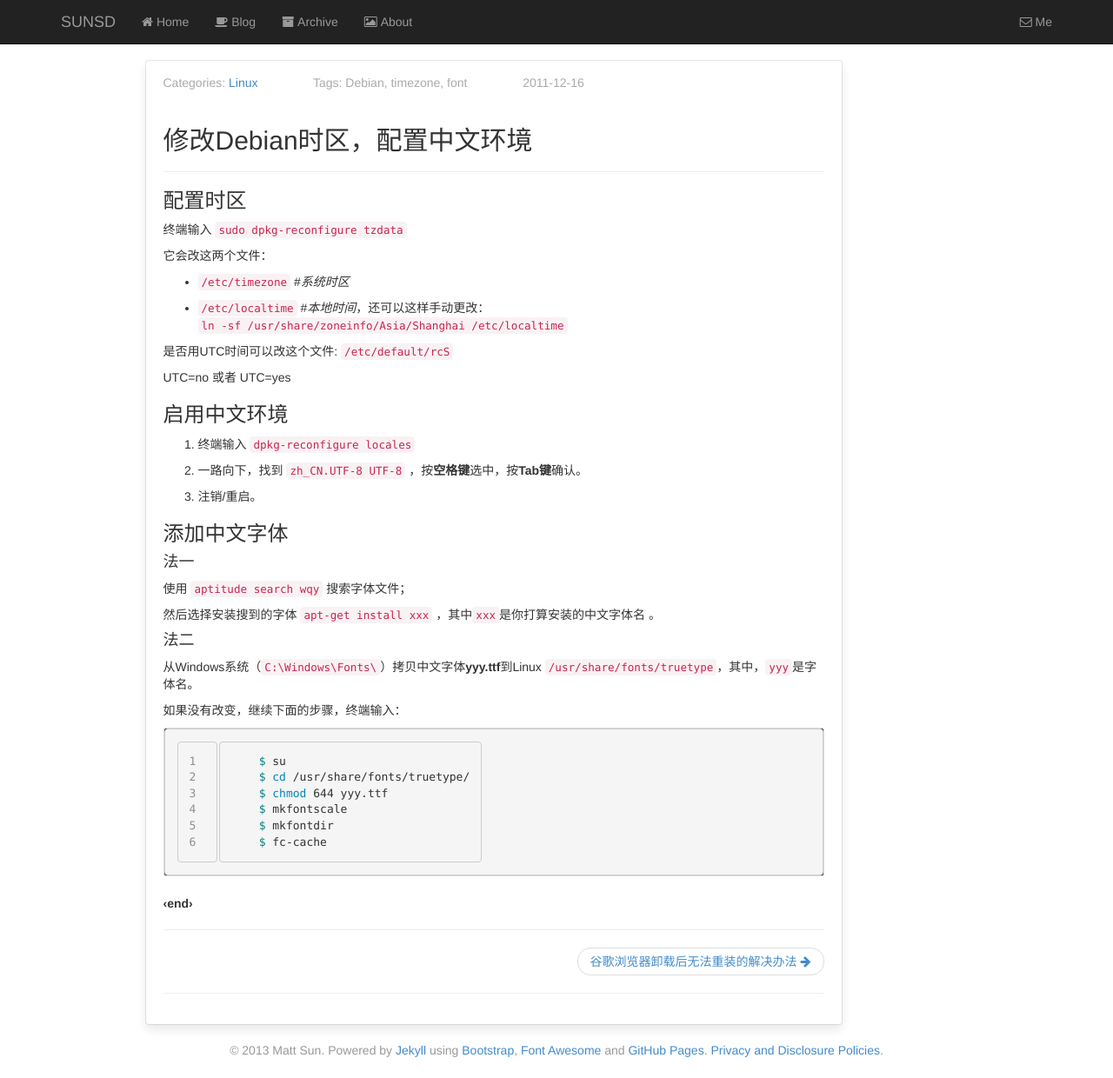
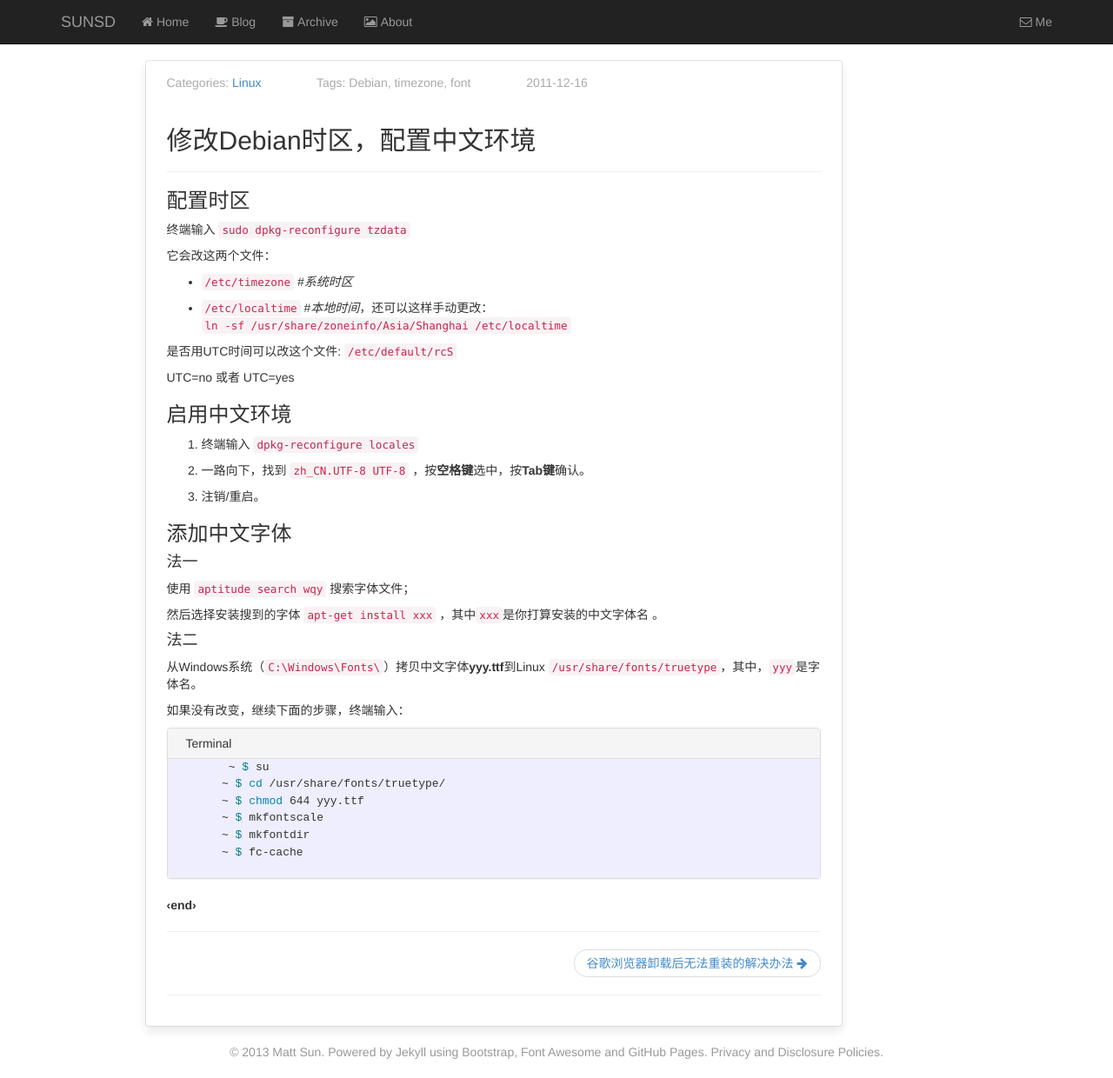
Before and after one commit to sunsd/sunsd.github.io, a Jekyll site: the page built from _posts/2011-12-16-change-time-zone-and-install-chinese-font.md, in a window 1280 px wide and 1240 px high. Shown: the whole window at 87% size. Built offline with Jekyll 4.4.1, drawn with Linux system fonts in a browser that asks for light colours; nearby versions of some CDN libraries; Markdown is read by kramdown in place of the engine named in the settings.

Commit message:
added .terminal class

```diff
--- a/_posts/2011-12-16-change-time-zone-and-install-chinese-font.md
+++ b/_posts/2011-12-16-change-time-zone-and-install-chinese-font.md
@@ -38,11 +38,16 @@ UTC=no 或者 UTC=yes
 
 如果没有改变，继续下面的步骤，终端输入：
 
-{% highlight sh linenos %}
-    $ su
-    $ cd /usr/share/fonts/truetype/
-    $ chmod 644 yyy.ttf
-    $ mkfontscale
-    $ mkfontdir
-    $ fc-cache
-{% endhighlight %}
+<div class="panel panel-default terminal">
+  <div class="panel-heading">Terminal</div>
+  <div class="panel-body">
+	{% highlight sh %}
+	 ~ $ su
+	~ $ cd /usr/share/fonts/truetype/
+	~ $ chmod 644 yyy.ttf
+	~ $ mkfontscale
+	~ $ mkfontdir
+	~ $ fc-cache
+	{% endhighlight %}
+  </div>
+</div>
--- a/css/custom.css
+++ b/css/custom.css
@@ -16,7 +16,7 @@ body, .main-content {
 }
 #post > .content, #post_overview, #archive {
   max-width: 800px;
-  padding: 15px 20px;
+  padding: 15px 24px;
   background-color: #fff;
   border-radius: 3px;
   box-shadow: 0px 0px 0px 1px rgba(34, 34, 34, 0.1), 0px 6px 12px rgba(34, 34, 34, 0.1);
@@ -68,6 +68,9 @@ ul.pagination li {
   font-size: 14px;
   text-align: center;
 }
+#footer a {
+  color: #999
+}
 .books {
   font-style: italic;
   padding-top: 10px;
--- a/css/pygments.css
+++ b/css/pygments.css
@@ -21,21 +21,44 @@ pre::-webkit-scrollbar-thumb:horizontal{
 .highlight{
 	margin-bottom:1.5em;
 	color:#d0d0d0;
-	background-color:#272822;
-	border:1px solid #dbdbdb;
+	border:0;
 	-webkit-border-radius:3px;
 	-moz-border-radius:3px;
 	border-radius:3px
 }
 .highlight pre{
 	position:relative;
-	/*background-color:#ccddbb;*/
+	background-color:#eef;
 	padding:1em;
-	margin:0
+	margin:0;
+    border:0;
+	-webkit-border-radius:0.8em;
+	-moz-border-radius:0.8em;
+    border-radius:0.8em;
 }
 .highlight .lineno{
 	padding-right:24px;
 	color:#8f908a
+}
+.terminal .panel{
+	-webkit-border-radius:0.5em;
+	-moz-border-radius:0.5em;
+    border-radius:0.5em;
+}
+.terminal .panel-heading{
+	padding:0.5em 1.5em;
+}
+.terminal .panel-body{
+	padding:0;
+}
+.terminal .highlight{
+	margin:0;
+}
+.terminal .highlight pre{
+	padding:0;
+	-webkit-border-radius:0;
+	-moz-border-radius:0;
+    border-radius:0;
 }
 .highlight .c { color: #999988; font-style: italic } /* Comment */
 .highlight .err { color: #a61717; background-color: #e3d2d2 } /* Error */
```
